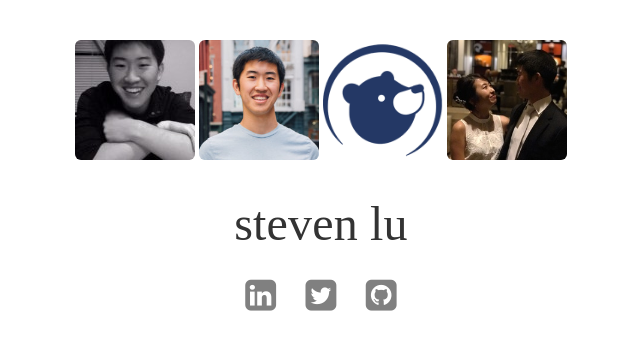
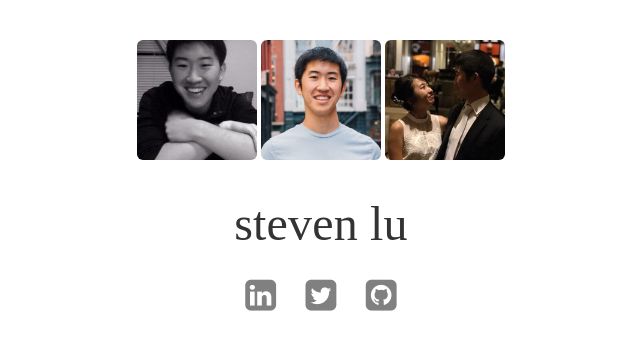
Before and after one commit to sjlu/sjlu.github.io, a Jekyll site: the page built from index.html, in a window 1280 px wide. Shown: the top 350 px of the page, without its empty margins (319-959 px from the left). Built offline with Jekyll 4.4.1, drawn with Linux system fonts in a browser that asks for light colours; nearby versions of some CDN libraries.

Commit message:
Removing Interseller logo

```diff
--- a/index.html
+++ b/index.html
@@ -7,7 +7,6 @@ layout: default
   <div class="avatar text-center">
     <img class="img-rounded" src="{{ "/images/avatar.jpg" | prepend: site.baseurl }}" title="2012 portrait when I decided to shed 60 pounds" />
     <img class="img-rounded" src="{{ "/images/avatar2.jpg" | prepend: site.baseurl }}" title="2017 portrait of during Interseller team photos" />
-    <img class="img-rounded" src="{{ "/images/interseller.png" | prepend: site.baseurl }}" title="Interseller logo, the company I co-founded" />
     <img class="img-rounded" src="{{ "/images/avatar3.jpg" | prepend: site.baseurl }}" title="2018 when I married Jane" />
   </div>
   <div class="name text-center">
```
